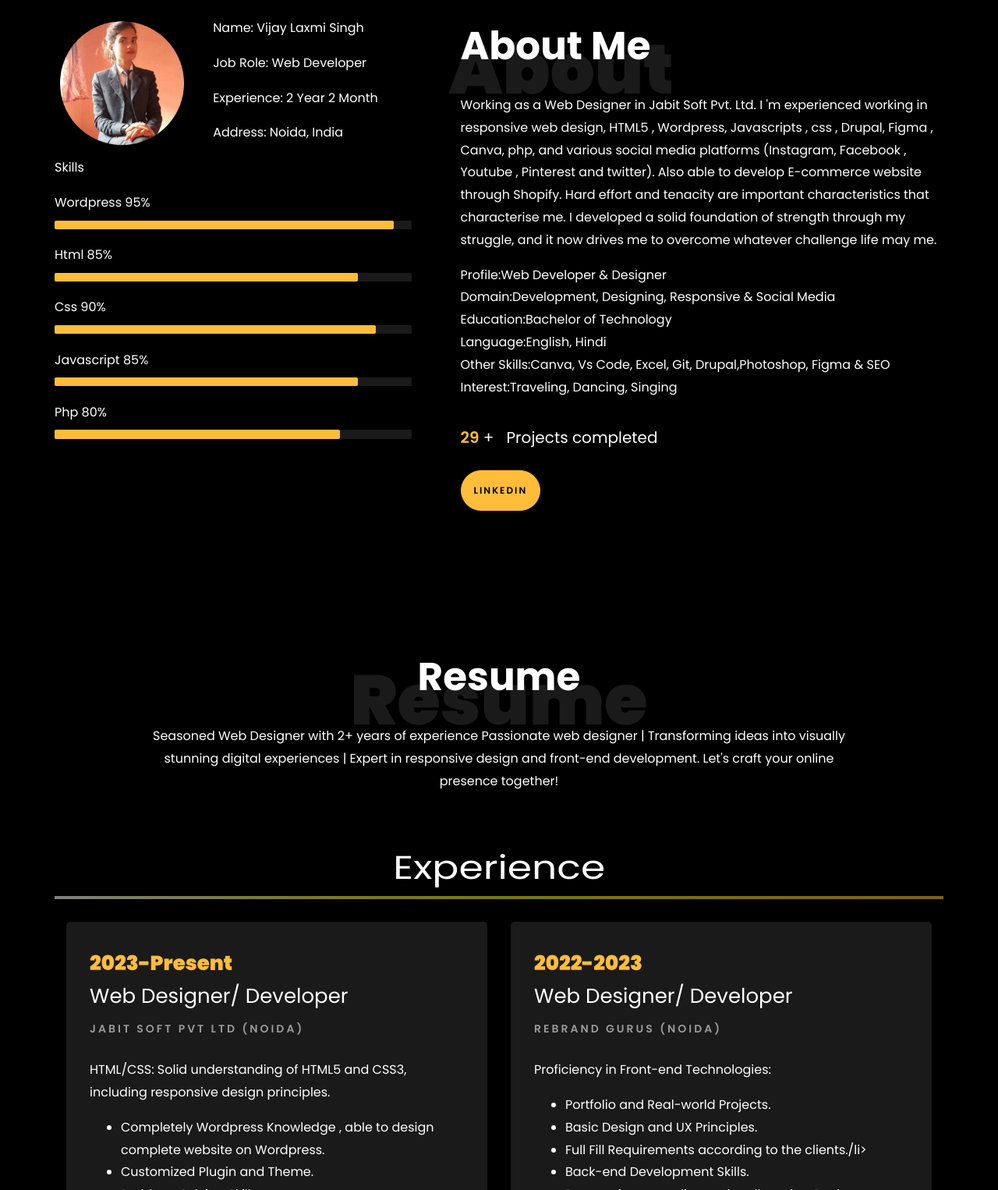
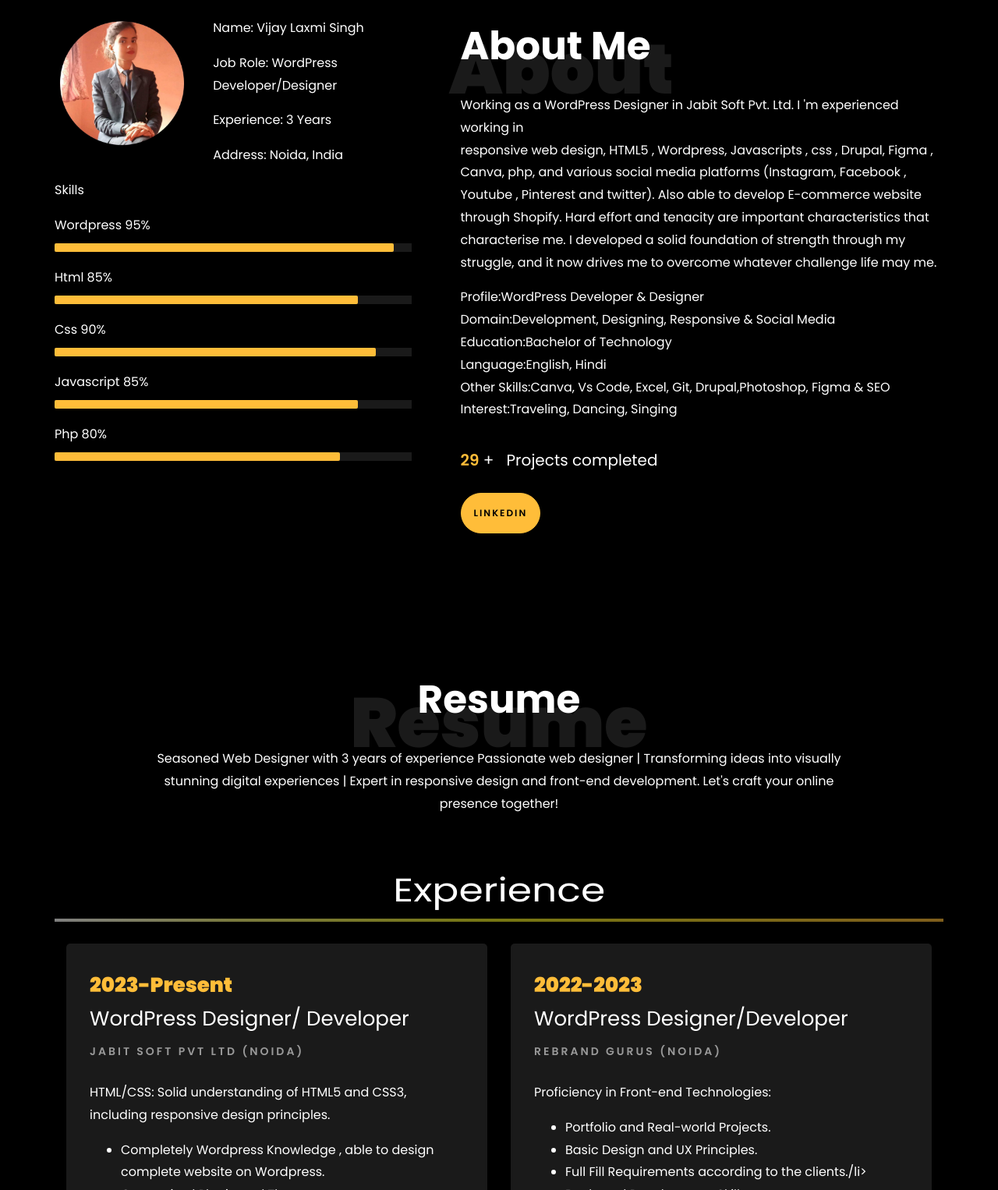
Before and after one commit to vijaylaxmi977/vijaylaxmi977.github.io, a plain HTML site: page index.html in a window 1280 px wide. Shown: the part 840-2366 px from the top of the page at 78% size. Drawn offline with Linux system fonts and the light colour scheme; files whose address does not match are found by name.

Commit message:
new design

```diff
--- a/index.html
+++ b/index.html
@@ -203,7 +203,7 @@ ul{
 
 						<br>
 						<br>
-			            <h6>Passionate web designer | Transforming ideas into visually stunning digital experiences | Expert in responsive design and front-end development. Let's craft your online presence together!</h6>
+			            <h6>Passionate WordPress Designer | Transforming ideas into visually stunning digital experiences | Expert in responsive design and front-end development. Let's craft your online presence together!</h6>
 						<!-- <h2 class="d-flex" style="margin-bottom: 0">With over 5 years of experience</h2> -->
 						<!-- <br> -->
 			            <p><a href="https://www.linkedin.com/in/vijay-laxmi-singh-ab708a221/" class="btn btn-primary py-3 px-4">Linkedin</a>
@@ -236,8 +236,8 @@ ul{
 									<div class="col-sm-6 col-md-7">
 									  <div class="about-info">
 										<p><span class="title-s">Name: </span> <span>Vijay Laxmi Singh</span></p>
-										<p><span class="title-s">Job Role: </span> <span>Web Developer</span></p>
-										<p><span class="title-s">Experience: </span> <span>2 Year 2 Month</span></p>
+										<p><span class="title-s">Job Role: </span> <span>WordPress Developer/Designer</span></p>
+										<p><span class="title-s">Experience: </span> <span>3 Years</span></p>
 										<p><span class="title-s">Address: </span> <span>Noida, India</span></p>
 									  </div>
 									</div>
@@ -286,14 +286,14 @@ ul{
 								<h1 class="big">About</h1>
 								<h2 class="mb-4">About Me</h2>
 
-								<p>Working as a Web Designer in Jabit Soft Pvt. Ltd. I 'm experienced working in
+								<p>Working as a WordPress Designer in Jabit Soft Pvt. Ltd. I 'm experienced working in
 									<br>responsive web design, HTML5 , Wordpress, Javascripts , css , Drupal, Figma , Canva, php,  and
 									 various social media platforms (Instagram, Facebook , Youtube , Pinterest and twitter).
 									 Also able to develop E-commerce website through Shopify. Hard effort
 									and tenacity are important characteristics that characterise me.
 									I developed a solid foundation of strength through my struggle,
 									and it now drives me to overcome whatever challenge life may me. </p>
-									<li class="d-flex"><span>Profile:</span><span>Web Developer &amp; Designer</span></li>
+									<li class="d-flex"><span>Profile:</span><span>WordPress Developer &amp; Designer</span></li>
 									<li class="d-flex"><span>Domain:</span> <span>Development, Designing, Responsive &amp; Social Media</span></li>
 									<li class="d-flex"><span>Education:</span> <span>Bachelor of Technology</span></li>
 									<li class="d-flex"><span>Language:</span> <span>English, Hindi</span></li>
@@ -329,7 +329,7 @@ ul{
           <div class="col-md-10 heading-section text-center ftco-animate">
           	<h1 class="big big-2">Resume</h1>
             <h2 class="mb-4">Resume</h2>
-            <p>Seasoned Web Designer with 2+ years of experience Passionate web designer | Transforming ideas into visually stunning digital experiences | Expert in responsive design and front-end development. Let's craft your online presence together!</p>
+            <p>Seasoned Web Designer with 3 years of experience Passionate web designer | Transforming ideas into visually stunning digital experiences | Expert in responsive design and front-end development. Let's craft your online presence together!</p>
           </div>
         </div>
 
@@ -343,7 +343,7 @@ ul{
 				<div class="col-md-6">
 					<div class="resume-wrap ftco-animate">
 						<span class="date">2023-Present</span>
-						<h2>Web Designer/ Developer</h2>
+						<h2>WordPress Designer/ Developer</h2>
 						<span class="position">JABIT SOFT PVT LTD (NOIDA)</span>
 						<p class="mt-4">HTML/CSS: Solid understanding of HTML5 and CSS3, including responsive design principles.
 							<ul class="iocnlist">
@@ -364,7 +364,7 @@ ul{
 				<div class="col-md-6">
 					<div class="resume-wrap ftco-animate">
 						<span class="date">2022-2023</span>
-						<h2>Web Designer/ Developer</h2>
+						<h2>WordPress Designer/Developer</h2>
 						<span class="position">Rebrand Gurus (NOIDA)</span>
 						<p class="mt-4">Proficiency in Front-end Technologies:
 							<ul>
```
